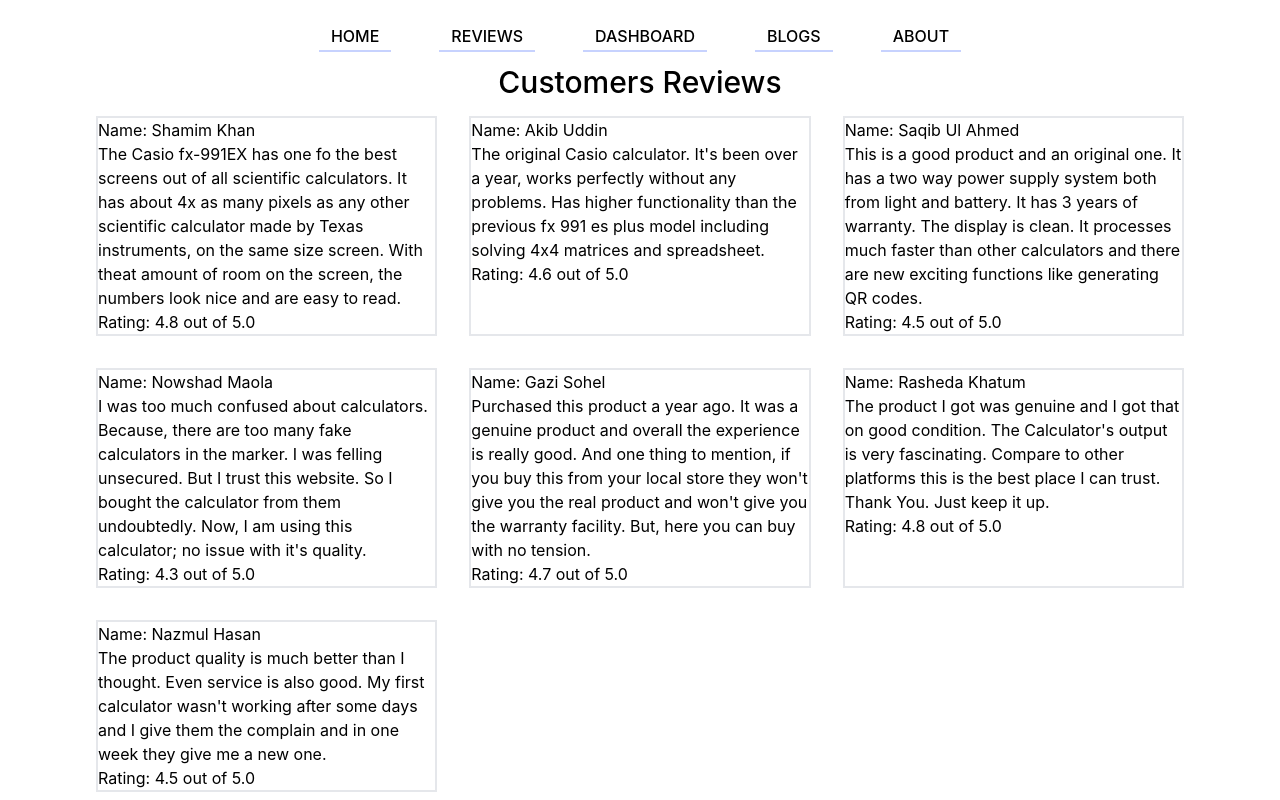
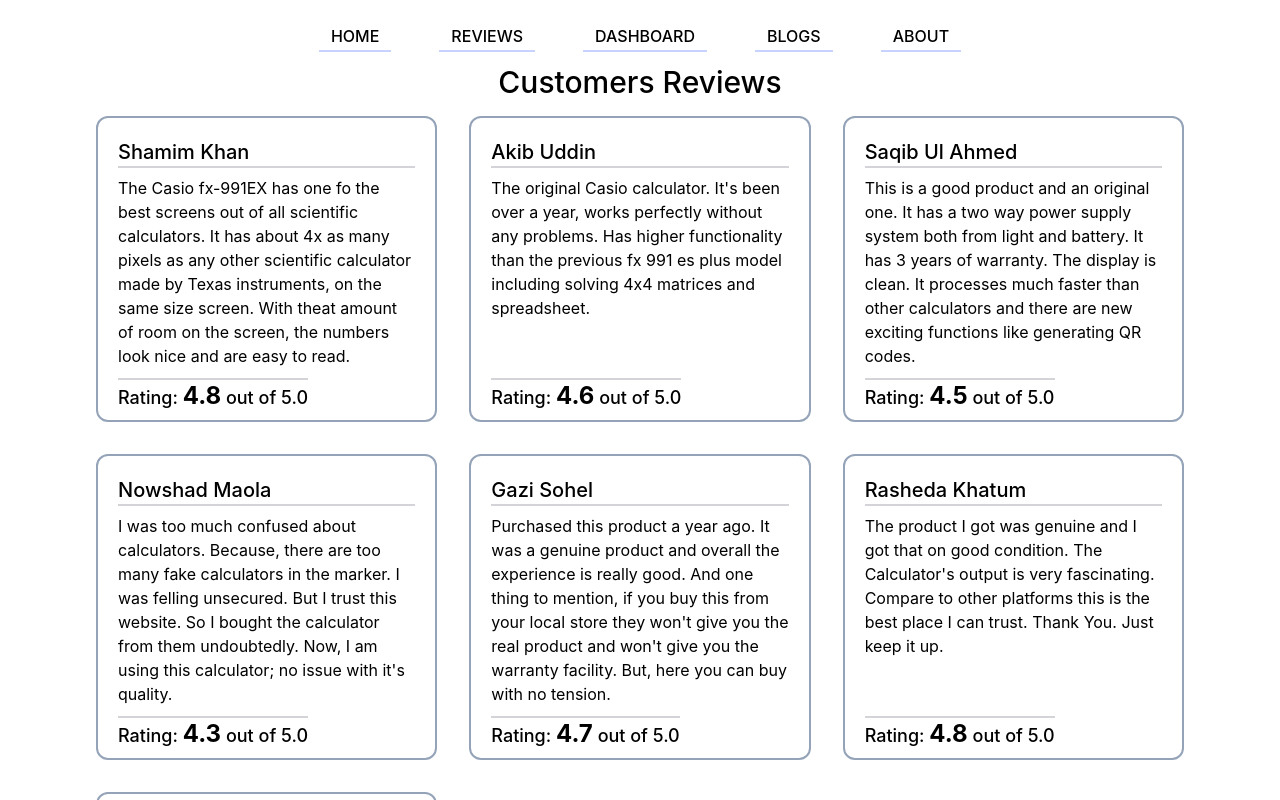
Before and after one commit to mobashirul-alam/product-analysis-website-mobashirul-alam-p, a React (Create React App) app: page /reviews in a window 1280 px wide. Shown: the top 800 px of the page. Built offline with nearby package versions, Linux system fonts and the light colour scheme.

Commit message:
review modified with styles

```diff
--- a/src/components/Review/Review.js
+++ b/src/components/Review/Review.js
@@ -3,10 +3,16 @@ import React from 'react';
 const Review = ({ review }) => {
     const { name, details, rating } = review;
     return (
-        <div className='border-2'>
-            <p>Name: {name}</p>
-            <p>{details}</p>
-            <p>Rating: {rating} out of 5.0</p>
+        <div className='border-2 border-slate-400 rounded-xl p-5 relative'>
+            <div className='mb-8'>
+                <p className='border-b-2 border-zinc-300 font-medium text-xl'>{name}</p>
+                <p className='mt-2 text-base'>{details}</p>
+            </div>
+            <div className='absolute bottom-0 pb-2'>
+                <p className='border-t-2 border-zinc-300 text-lg font-medium'>
+                    Rating: <span className='font-bold text-2xl'>{rating}</span> out of 5.0
+                </p>
+            </div>
         </div>
     );
 };
```
